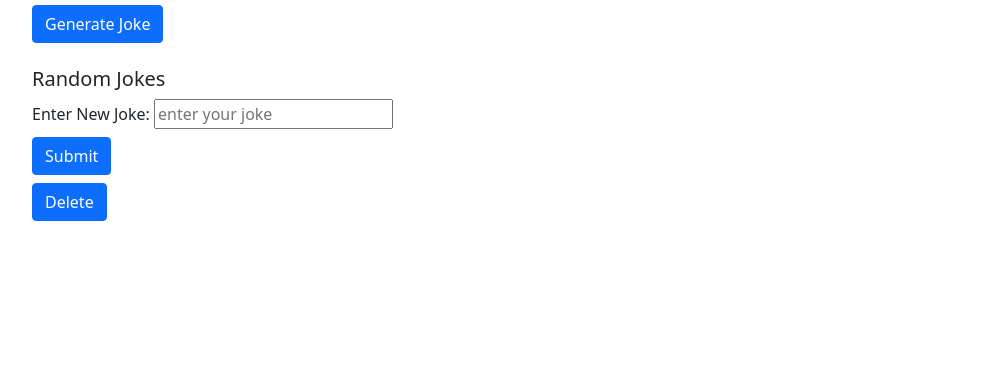
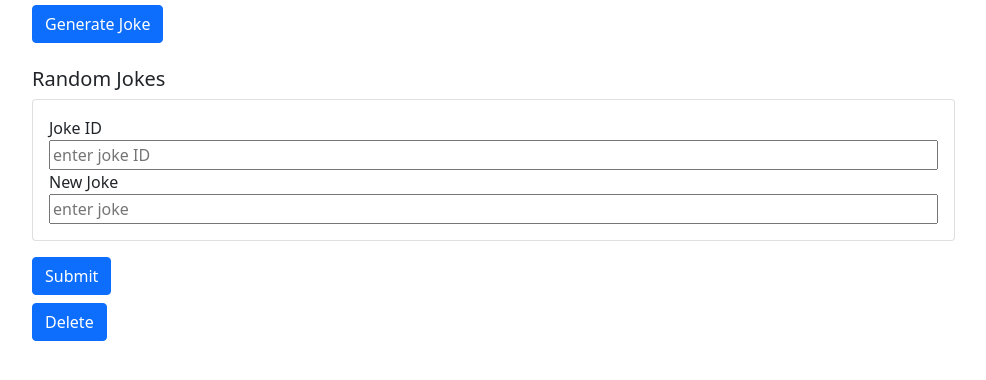
Before and after one commit to preston-56/chuckNorris-API, a website: page index.html in a window 1280 px wide. Shown: the part 252-632 px from the top of the page, without its empty margins (18-1004 px from the left). Drawn offline with nearby package versions, Linux system fonts and the light colour scheme; no server answers.

Commit message:
add index.html

```diff
--- a/index.html
+++ b/index.html
@@ -39,21 +39,28 @@
                 <img id="image" src="./src/image/chucknorris_logo_coloured_small@2x.png" alt="[]" />
                 <p id="joke">Author</p>
            </div>
+
             <button type= "button" id="generate" class="btn btn-primary mt-2 ">Generate Joke</button>
-       </div>
+           </div>
        <br>
        <div class = "pseudo-container">
         <h5>Random Jokes</h5>
        </div>
     </div>
     <div id="form-content">
-<form id="form">
+<form id="form" method="POST">
     <div class="form-example">
-        <label >Enter New Joke: </label>
-        <input type="text" placeholder="enter your joke">
+        <div class="card mb-3 mt-2 w-75 p-3">
+          <label >Joke ID</label>
+        <input type="text" placeholder="enter joke ID">
+
+        <label>New Joke</label>
+        <input type="text" placeholder="enter joke">
+
       </div>
-      <div class="form-example">
-    <input class="btn btn-primary mt-2" type="submit" value="Submit">
+      <div class="form-example" >
+    <input class="btn btn-primary" type="submit" value="Submit">
+    </div>
 </form>
 </div>
   <button class="btn btn-primary mt-2" id="delete-btn">Delete</button>
```
